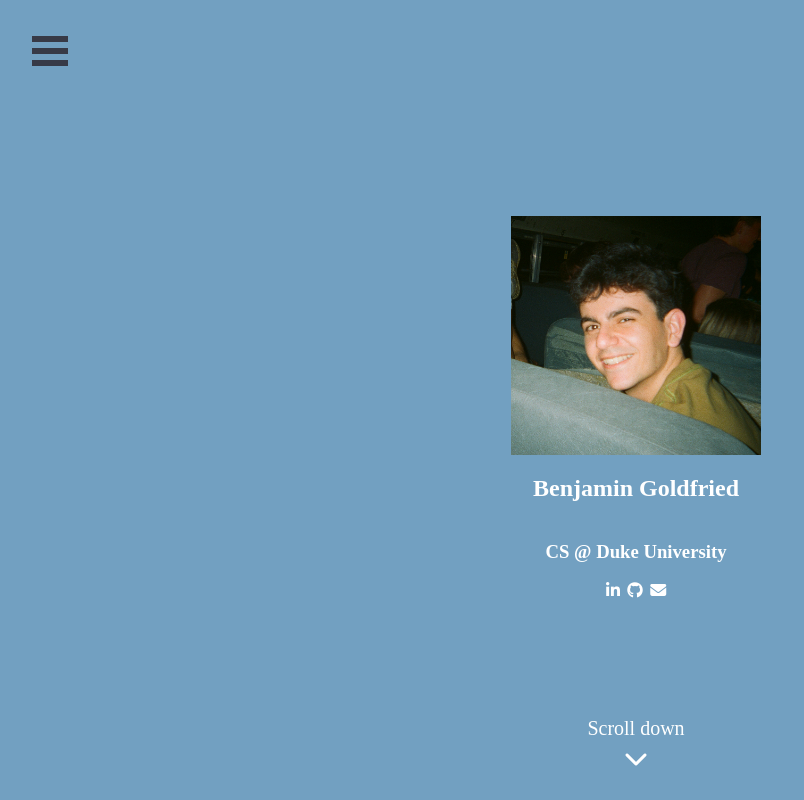
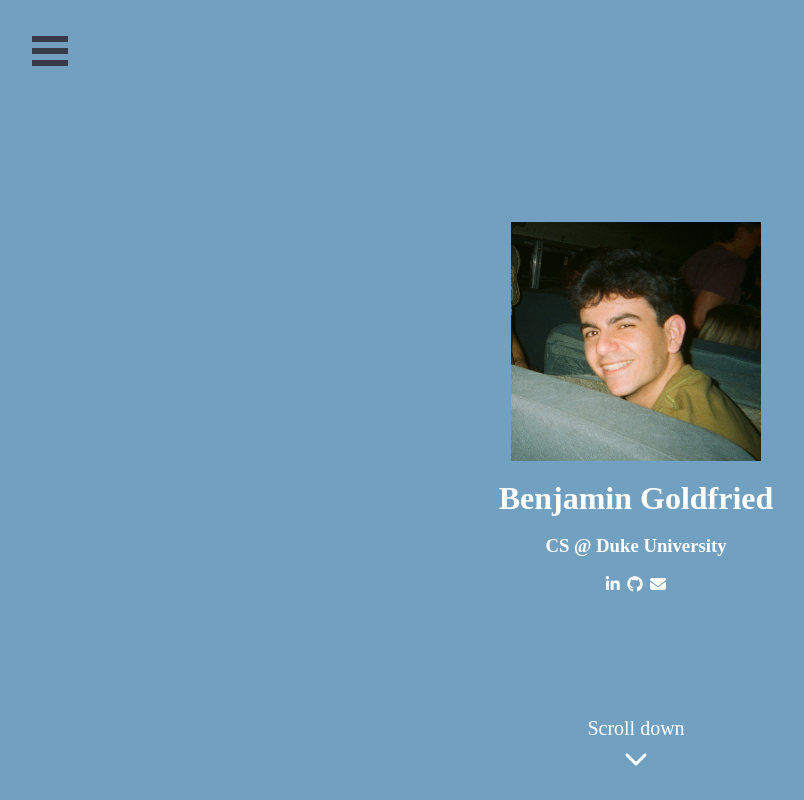
Before and after one commit to DukeBen/personal-website, a React (Create React App) app: page / in a window 1280 px wide. Shown: the top 800 px of the page, without its empty margins (4-808 px from the left). Built offline with nearby package versions, Linux system fonts and the light colour scheme.

Commit message:
Add typing animation to my name upon loading

```diff
--- a/src/Pages/Home.jsx
+++ b/src/Pages/Home.jsx
@@ -1,9 +1,26 @@
 import React, { useState, useEffect} from "react";
 import { Link } from "react-scroll";
+import { TypeAnimation } from 'react-type-animation';
 import "./Home.scss";
 const Home = () => {
 
   const [hover, setHover] = useState(false);
+  const ref = React.createRef(); // HTMLSpanElement because 'span' is the default wrapper element of the <TypeAnimation/> component
+
+  const CURSOR_CLASS_NAME = 'custom-type-animation-cursor';
+
+  const showCursorAnimation = (show) => {
+  if (!ref.current) {
+  return;
+  }
+
+  const el = ref.current;
+  if (show) {
+  el.classList.add(CURSOR_CLASS_NAME);
+  } else {
+  el.classList.remove(CURSOR_CLASS_NAME);
+  }
+  };
   return (
     <div >
       <main className="homeContainer" >
@@ -12,7 +29,15 @@ const Home = () => {
           alt="headshot"
           className="headshot"
         />
-        <h1 className="name">Benjamin Goldfried</h1>
+        <TypeAnimation
+            className = {CURSOR_CLASS_NAME}
+            ref={ref}
+            cursor={false}
+            sequence = {[1500, 'Benjamin Goldfried',
+            () => showCursorAnimation(false)
+            ]}
+            style = {{fontSize: '2em', fontWeight: 'bold', marginTop: '18.72px'}}
+            speed = {25}/>
         <h3 className="major">CS @ Duke University</h3>
         <div className="logoContainer">
           <a
--- a/src/Pages/Home.scss
+++ b/src/Pages/Home.scss
@@ -67,3 +67,13 @@
 .not-hovered{
     transition: transform 0.3s ease;
 }
+
+.custom-type-animation-cursor::after {
+    content: '|';
+    animation: cursor 1.1s infinite step-start;
+  }
+  @keyframes cursor {
+    50% {
+      opacity: 0;
+    }
+  }
```
